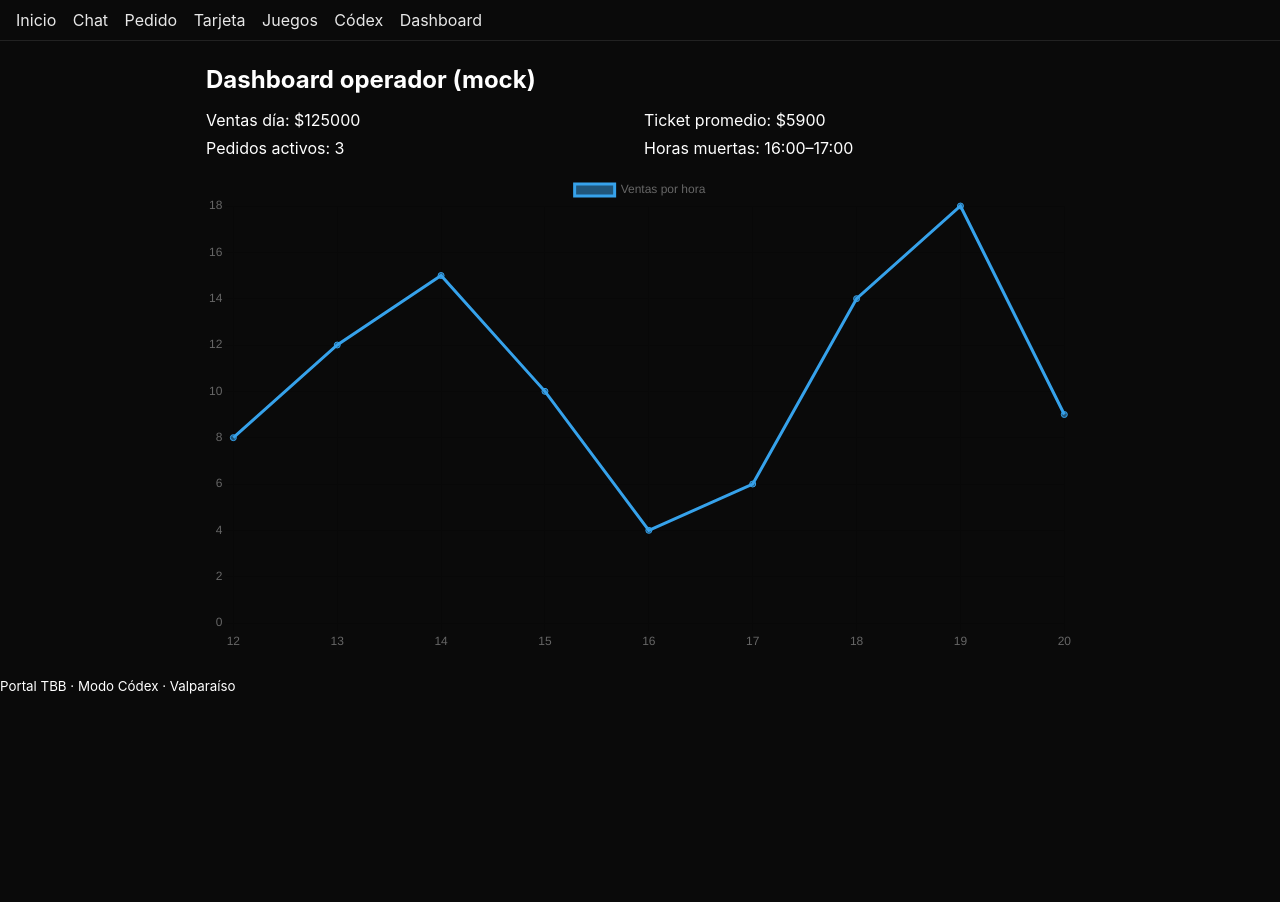
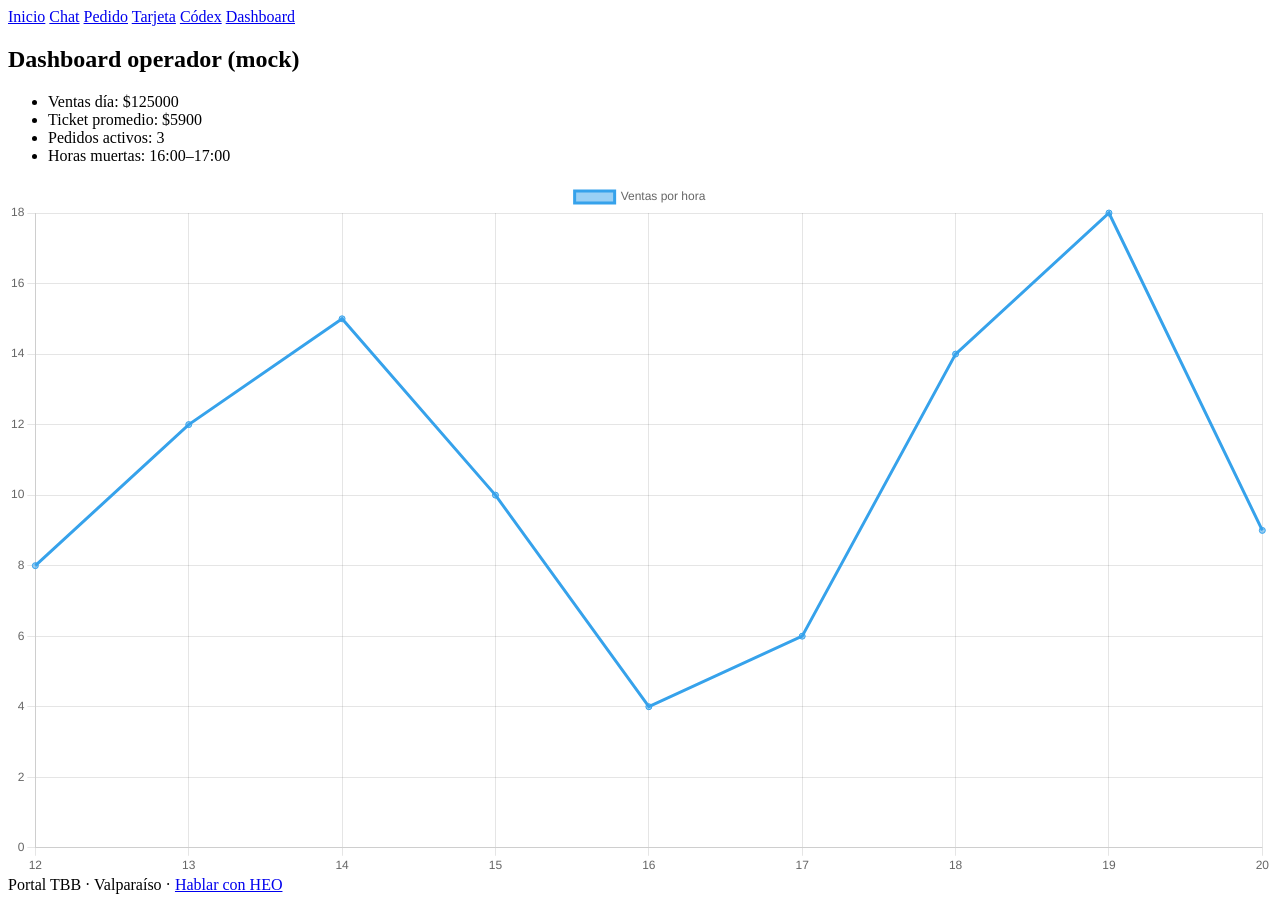
Before and after one commit to nsandovala/heo_ventas_sync, a Flask app: page /dashboard in a window 1280 px wide. Before the commit the page ends 694 px from the top, so only its background shows below. Run offline with Flask 3, Linux system fonts and the light colour scheme.

Commit message:
Update base.html

```diff
--- a/templates/base.html
+++ b/templates/base.html
@@ -1,28 +1,26 @@
+<!-- templates/base.html -->
 <!doctype html>
 <html lang="es">
 <head>
-  <meta charset="utf-8"/>
-  <meta name="viewport" content="width=device-width, initial-scale=1"/>
-  <title>HEO Ventas Sync</title>
- <link rel="stylesheet" href="{{ url_for('static', filename='css/negro_mate_blanco.css') }}">
-<link rel="stylesheet" href="{{ url_for('static', filename='css/chat.css') }}">
-  <script defer src="{{ url_for('static', filename='js/app.js') }}"></script>
+  <meta charset="utf-8">
+  <meta name="viewport" content="width=device-width,initial-scale=1">
+  <title>{% block title %}HEO Ventas Sync{% endblock %}</title>
+  <link rel="stylesheet" href="{{ url_for('static', filename='css/theme.css') }}?v=2">
 </head>
 <body>
-  <header>
-    <nav>
+  <div class="container">
+    <div class="nav">
       <a href="{{ url_for('pantalla_bienvenida') }}">Inicio</a>
       <a href="{{ url_for('chat_geo') }}">Chat</a>
       <a href="{{ url_for('flujo_pedido') }}">Pedido</a>
       <a href="{{ url_for('tarjeta_fidelizacion') }}">Tarjeta</a>
-      <a href="{{ url_for('juegos_retro') }}">Juegos</a>
       <a href="{{ url_for('modulo_codex') }}">Códex</a>
       <a href="{{ url_for('dashboard_operador') }}">Dashboard</a>
-    </nav>
-  </header>
-  <main>
+    </div>
     {% block content %}{% endblock %}
-  </main>
-  <footer><small>Portal TBB · Modo Códex · Valparaíso</small></footer>
+    <div class="footer">
+      Portal TBB · Valparaíso · <a href="{{ url_for('chat_geo') }}">Hablar con HEO</a>
+    </div>
+  </div>
 </body>
 </html>
```
